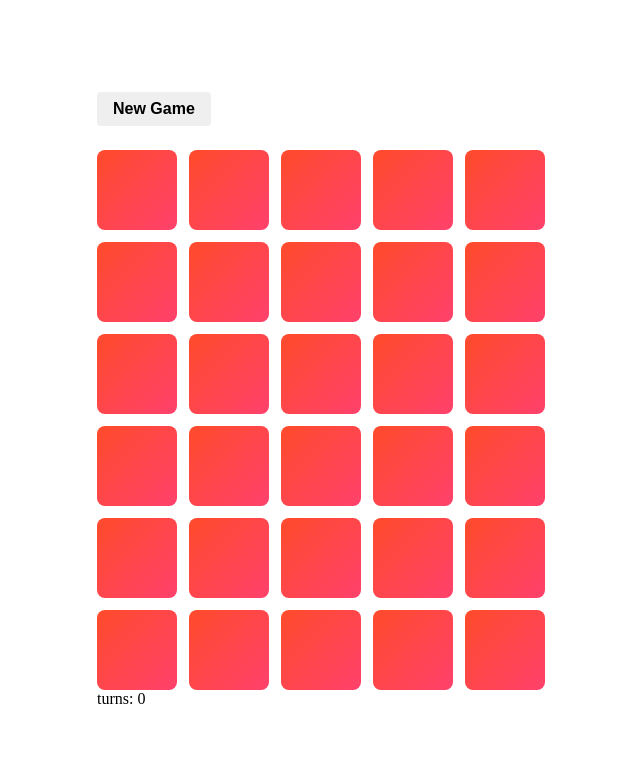
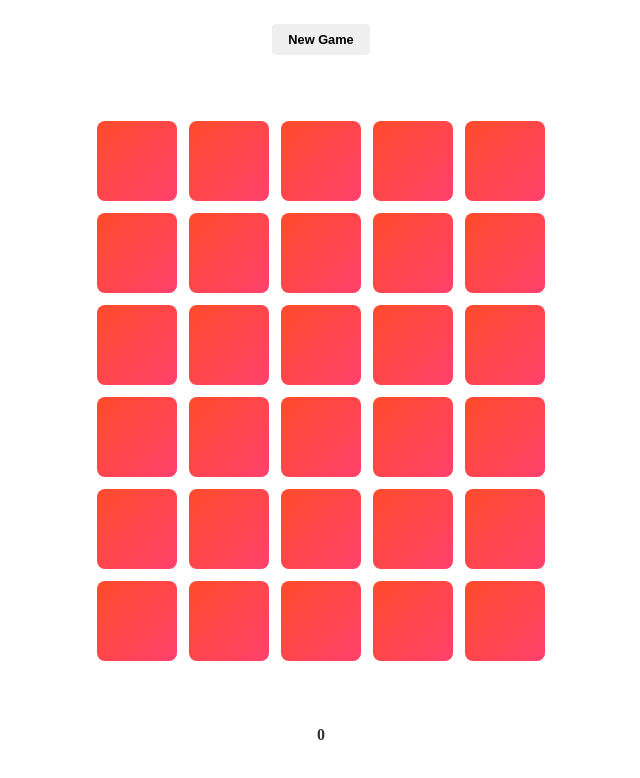
Before and after one commit to chimsegoidaibang/just-find, a React (Create React App) app: page / in a window 1280 px wide. Shown: the top 778 px of the page, without its empty margins (319-959 px from the left). Built offline with nearby package versions, Linux system fonts and the light colour scheme.

Commit message:
replace Japanese words and update UI

```diff
--- a/src/App.js
+++ b/src/App.js
@@ -79,7 +79,7 @@ function App() {
                         />
                     ))}
             </div>
-            <p>turns: {turns}</p>
+            <p className='turn-number'>{turns && turns + ' turn'} </p>
         </div>
     )
 }
--- a/src/App.scss
+++ b/src/App.scss
@@ -4,13 +4,14 @@
         @content;
     }
 }
+
 button.btn {
     padding: 0.5rem 1rem;
-    font-size: 1rem;
+    font-size: 0.8rem;
     outline: none;
     border: none;
     border-radius: 4px;
-    font-weight: 800;
+    font-weight: 600;
 
     &:hover {
         cursor: pointer;
@@ -18,13 +19,27 @@ button.btn {
 }
 
 .App {
-    width: 100%;
-    height: 100%;
+    width: 90%;
+    height: 90%;
+    display: flex;
+    flex-direction: column;
+    justify-content: center;
+    align-items: center;
+    margin: auto;
+    margin-top: 24px;
+
+    .turn-number {
+        font-size: 1rem;
+        color: #333;
+        font-weight: 900;
+        text-transform: capitalize;
+    }
     .card-grid {
+        margin: auto;
         display: grid;
         grid-template-columns: repeat(5, 1fr);
         grid-template-rows: repeat(5, 1fr);
-        margin-top: 24px;
+        // margin-top: 24px;
         grid-gap: 12px;
         // width: 800px;
         .card {
--- a/src/index.css
+++ b/src/index.css
@@ -11,3 +11,8 @@ body {
     width: 100vw;
     height: 100vh;
 }
+
+#root {
+    width: 100%;
+    height: 100%;
+}
```
